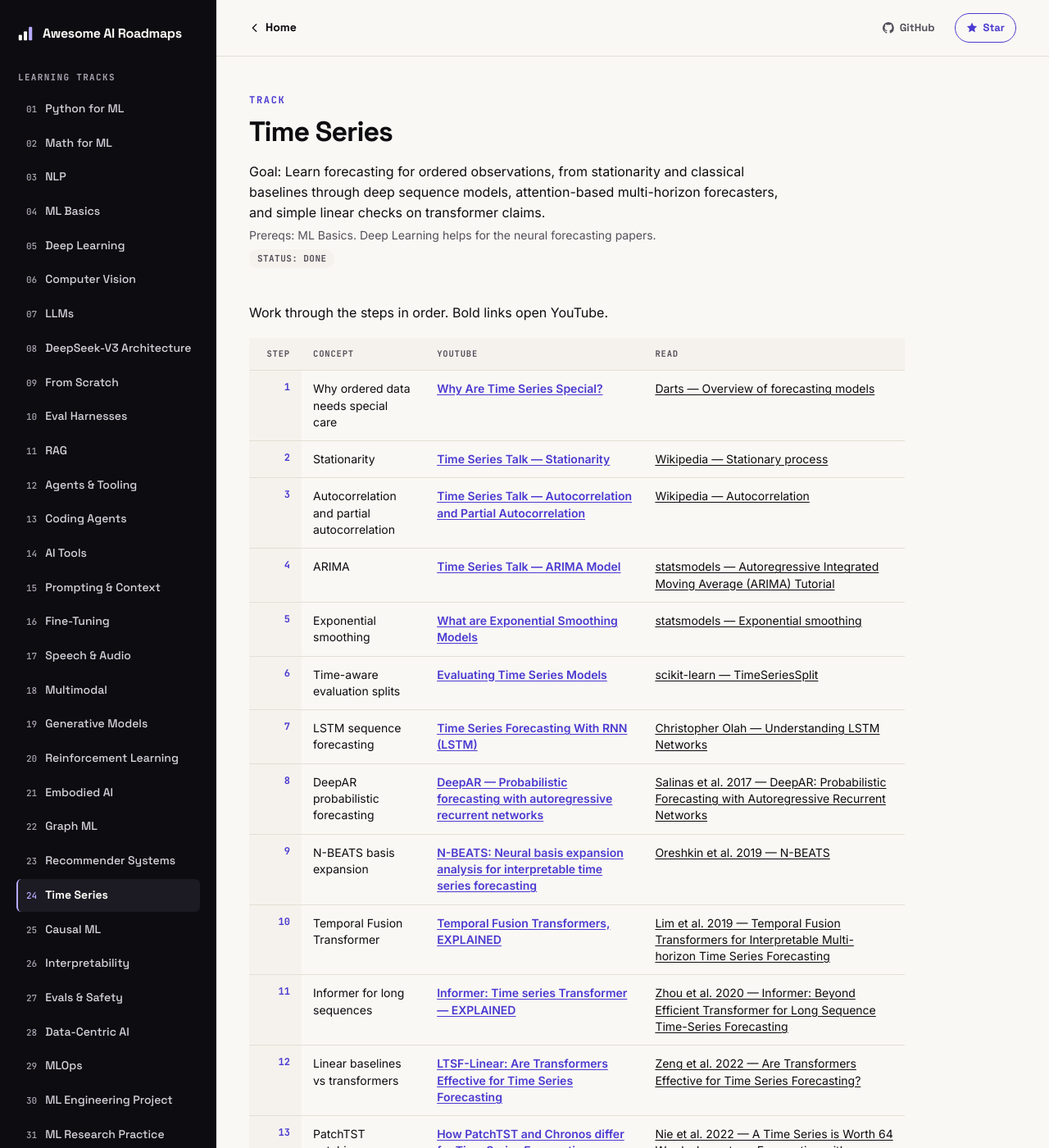
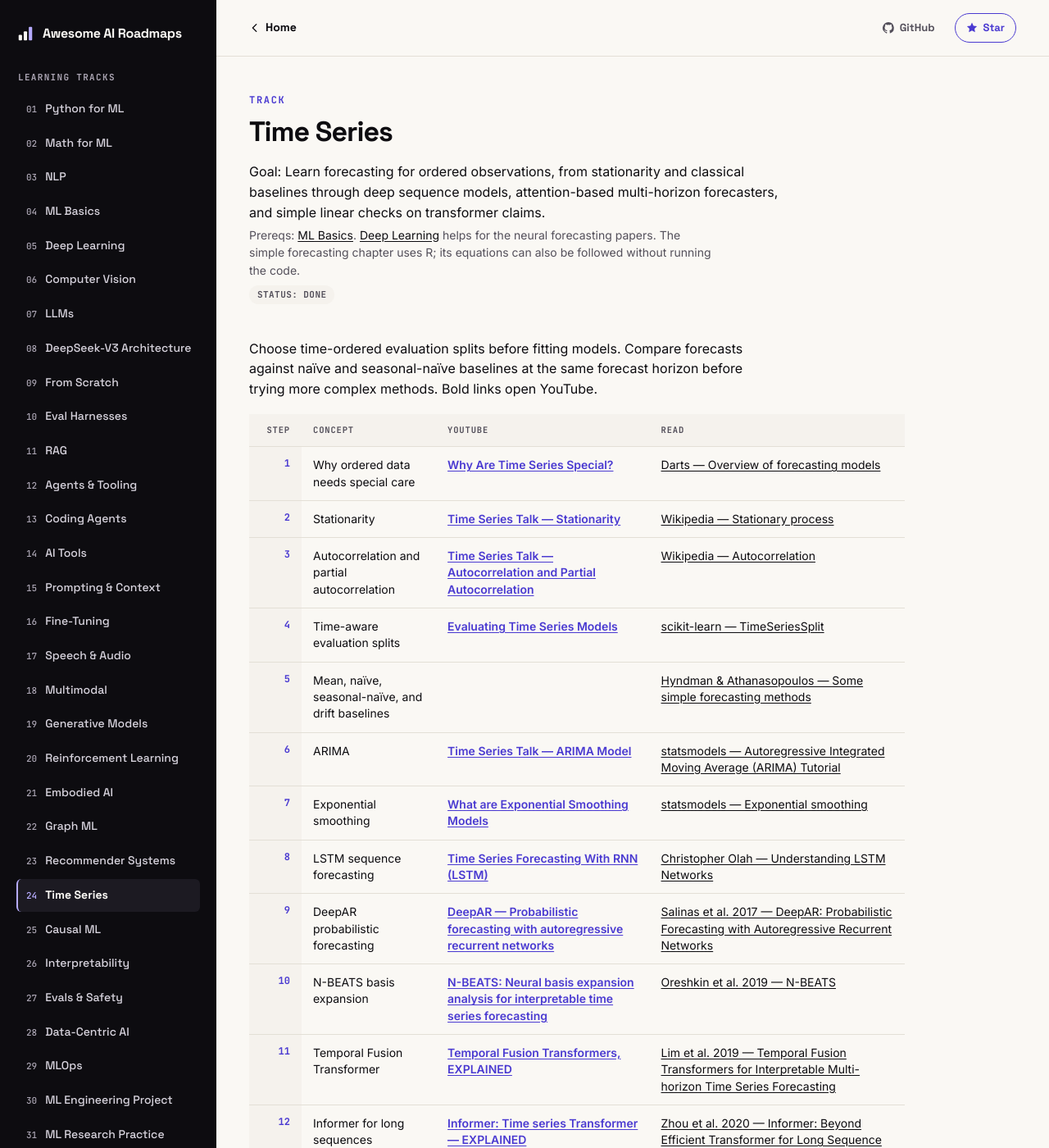
Before and after one commit to GruheshKurra/awesome-ai-roadmaps, a Jekyll site: the page built from tracks/time-series/README.md, in a window 1280 px wide and 1400 px high. Shown: the whole window at 82% size. Built offline with Jekyll 4.4.1, drawn with Linux system fonts in a browser that asks for light colours; our own code applies the rules of GitHub Pages for plain Markdown files.

Commit message:
Refresh learning resources and roadmap discovery

```diff
--- a/_config.yml
+++ b/_config.yml
@@ -141,7 +141,7 @@
   - scope:
       path: tracks/time-series
     values:
-      description: "Time Series roadmap: Stationarity, ARIMA, ETS, DeepAR, N-BEATS, TFT, Informer, PatchTST. Free videos, papers, and chapters in learning order."
+      description: "Time Series roadmap: Time-aware evaluation, naïve baselines, ARIMA, ETS, DeepAR, N-BEATS, TFT, PatchTST. Free videos, papers, and chapters in learning order."
   - scope:
       path: tracks/causal-ml
     values:
--- a/tracks/time-series/README.md
+++ b/tracks/time-series/README.md
@@ -2,24 +2,25 @@
 
 Goal: Learn forecasting for ordered observations, from stationarity and classical baselines through deep sequence models, attention-based multi-horizon forecasters, and simple linear checks on transformer claims.
 
-Prereqs: ML Basics. Deep Learning helps for the neural forecasting papers.
+Prereqs: [ML Basics](../ml-basics/). [Deep Learning](../deep-learning/) helps for the neural forecasting papers. The simple forecasting chapter uses R; its equations can also be followed without running the code.
 
 Status: done
 
-Work through the steps in order. Bold links open YouTube.
+Choose time-ordered evaluation splits before fitting models. Compare forecasts against naïve and seasonal-naïve baselines at the same forecast horizon before trying more complex methods. Bold links open YouTube.
 
 | Step | Concept | **YouTube** | Read |
 | ---: | --- | --- | --- |
 | 1 | Why ordered data needs special care | **[Why Are Time Series Special?](https://www.youtube.com/watch?v=ZoJ2OctrFLA)** | [Darts — Overview of forecasting models](https://unit8co.github.io/darts/userguide/forecasting_overview.html) |
 | 2 | Stationarity | **[Time Series Talk — Stationarity](https://www.youtube.com/watch?v=oY-j2Wof51c)** | [Wikipedia — Stationary process](https://en.wikipedia.org/wiki/Stationary_process) |
 | 3 | Autocorrelation and partial autocorrelation | **[Time Series Talk — Autocorrelation and Partial Autocorrelation](https://www.youtube.com/watch?v=DeORzP0go5I)** | [Wikipedia — Autocorrelation](https://en.wikipedia.org/wiki/Autocorrelation) |
-| 4 | ARIMA | **[Time Series Talk — ARIMA Model](https://www.youtube.com/watch?v=3UmyHed0iYE)** | [statsmodels — Autoregressive Integrated Moving Average (ARIMA) Tutorial](https://www.statsmodels.org/stable/examples/notebooks/generated/autoregressive_integrated_moving_average.html) |
-| 5 | Exponential smoothing | **[What are Exponential Smoothing Models](https://www.youtube.com/watch?v=hAD5vVz07ZA)** | [statsmodels — Exponential smoothing](https://www.statsmodels.org/stable/examples/notebooks/generated/exponential_smoothing.html) |
-| 6 | Time-aware evaluation splits | **[Evaluating Time Series Models](https://www.youtube.com/watch?v=kgBDQ3baESw)** | [scikit-learn — TimeSeriesSplit](https://scikit-learn.org/stable/modules/generated/sklearn.model_selection.TimeSeriesSplit.html) |
-| 7 | LSTM sequence forecasting | **[Time Series Forecasting With RNN (LSTM)](https://www.youtube.com/watch?v=S8tpSG6Q2H0)** | [Christopher Olah — Understanding LSTM Networks](https://colah.github.io/posts/2015-08-Understanding-LSTMs/) |
-| 8 | DeepAR probabilistic forecasting | **[DeepAR — Probabilistic forecasting with autoregressive recurrent networks](https://www.youtube.com/watch?v=PyGuOa9YX1k)** | [Salinas et al. 2017 — DeepAR: Probabilistic Forecasting with Autoregressive Recurrent Networks](https://arxiv.org/abs/1704.04110) |
-| 9 | N-BEATS basis expansion | **[N-BEATS: Neural basis expansion analysis for interpretable time series forecasting](https://www.youtube.com/watch?v=r4i8bY_-dvM)** | [Oreshkin et al. 2019 — N-BEATS](https://arxiv.org/abs/1905.10437) |
-| 10 | Temporal Fusion Transformer | **[Temporal Fusion Transformers, EXPLAINED](https://www.youtube.com/watch?v=V14qoa5vZ1I)** | [Lim et al. 2019 — Temporal Fusion Transformers for Interpretable Multi-horizon Time Series Forecasting](https://arxiv.org/abs/1912.09363) |
-| 11 | Informer for long sequences | **[Informer: Time series Transformer — EXPLAINED](https://www.youtube.com/watch?v=aETHYkoJeNY)** | [Zhou et al. 2020 — Informer: Beyond Efficient Transformer for Long Sequence Time-Series Forecasting](https://arxiv.org/abs/2012.07436) |
-| 12 | Linear baselines vs transformers | **[LTSF-Linear: Are Transformers Effective for Time Series Forecasting](https://www.youtube.com/watch?v=Su2Bj37rAFs)** | [Zeng et al. 2022 — Are Transformers Effective for Time Series Forecasting?](https://arxiv.org/abs/2205.13504) |
-| 13 | PatchTST patching | **[How PatchTST and Chronos differ for Time Series Forecasting](https://www.youtube.com/watch?v=8LD_OiTxtwQ)** | [Nie et al. 2022 — A Time Series is Worth 64 Words: Long-term Forecasting with Transformers](https://arxiv.org/abs/2211.14730) |
+| 4 | Time-aware evaluation splits | **[Evaluating Time Series Models](https://www.youtube.com/watch?v=kgBDQ3baESw)** | [scikit-learn — TimeSeriesSplit](https://scikit-learn.org/stable/modules/generated/sklearn.model_selection.TimeSeriesSplit.html) |
+| 5 | Mean, naïve, seasonal-naïve, and drift baselines | | [Hyndman & Athanasopoulos — Some simple forecasting methods](https://otexts.com/fpp3/simple-methods.html) |
+| 6 | ARIMA | **[Time Series Talk — ARIMA Model](https://www.youtube.com/watch?v=3UmyHed0iYE)** | [statsmodels — Autoregressive Integrated Moving Average (ARIMA) Tutorial](https://www.statsmodels.org/stable/examples/notebooks/generated/autoregressive_integrated_moving_average.html) |
+| 7 | Exponential smoothing | **[What are Exponential Smoothing Models](https://www.youtube.com/watch?v=hAD5vVz07ZA)** | [statsmodels — Exponential smoothing](https://www.statsmodels.org/stable/examples/notebooks/generated/exponential_smoothing.html) |
+| 8 | LSTM sequence forecasting | **[Time Series Forecasting With RNN (LSTM)](https://www.youtube.com/watch?v=S8tpSG6Q2H0)** | [Christopher Olah — Understanding LSTM Networks](https://colah.github.io/posts/2015-08-Understanding-LSTMs/) |
+| 9 | DeepAR probabilistic forecasting | **[DeepAR — Probabilistic forecasting with autoregressive recurrent networks](https://www.youtube.com/watch?v=PyGuOa9YX1k)** | [Salinas et al. 2017 — DeepAR: Probabilistic Forecasting with Autoregressive Recurrent Networks](https://arxiv.org/abs/1704.04110) |
+| 10 | N-BEATS basis expansion | **[N-BEATS: Neural basis expansion analysis for interpretable time series forecasting](https://www.youtube.com/watch?v=r4i8bY_-dvM)** | [Oreshkin et al. 2019 — N-BEATS](https://arxiv.org/abs/1905.10437) |
+| 11 | Temporal Fusion Transformer | **[Temporal Fusion Transformers, EXPLAINED](https://www.youtube.com/watch?v=V14qoa5vZ1I)** | [Lim et al. 2019 — Temporal Fusion Transformers for Interpretable Multi-horizon Time Series Forecasting](https://arxiv.org/abs/1912.09363) |
+| 12 | Informer for long sequences | **[Informer: Time series Transformer — EXPLAINED](https://www.youtube.com/watch?v=aETHYkoJeNY)** | [Zhou et al. 2020 — Informer: Beyond Efficient Transformer for Long Sequence Time-Series Forecasting](https://arxiv.org/abs/2012.07436) |
+| 13 | Linear baselines vs transformers | **[LTSF-Linear: Are Transformers Effective for Time Series Forecasting](https://www.youtube.com/watch?v=Su2Bj37rAFs)** | [Zeng et al. 2022 — Are Transformers Effective for Time Series Forecasting?](https://arxiv.org/abs/2205.13504) |
+| 14 | PatchTST patching | **[How PatchTST and Chronos differ for Time Series Forecasting](https://www.youtube.com/watch?v=8LD_OiTxtwQ)** | [Nie et al. 2022 — A Time Series is Worth 64 Words: Long-term Forecasting with Transformers](https://arxiv.org/abs/2211.14730) |
```
Also changed, not shown: README.md (+2 -2 lines), tracks/reinforcement-learning/README.md (+1 -1 lines), tracks/speech-audio/README.md (+1 -1 lines).
